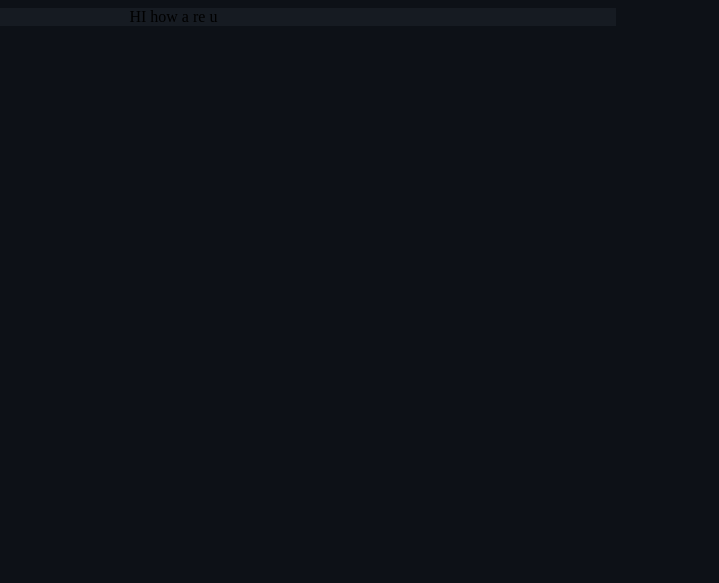
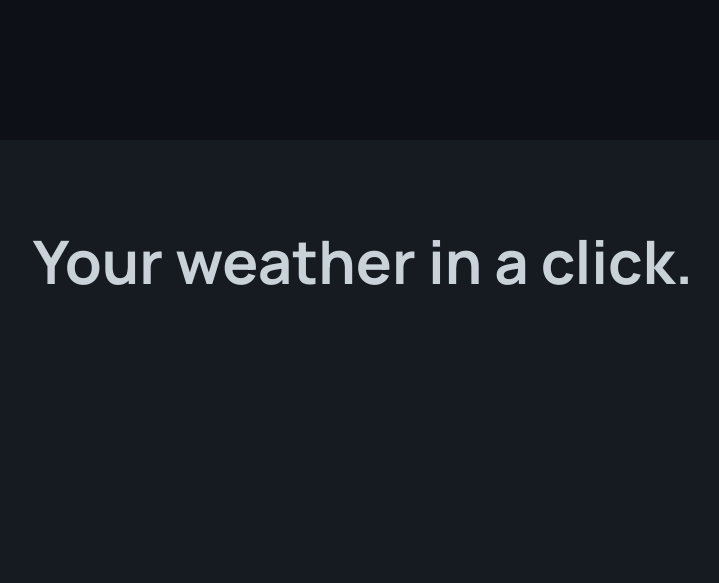
Before and after one commit to danigdd/weather-app, a website built with webpack: page src/index.html in a window 1280 px wide. Shown: the whole page, without its empty margins (277-996 px from the left). Built offline with nearby package versions, Linux system fonts and the light colour scheme; a web font is replaced by a local one.

Commit message:
style: add title and corresponding animation

```diff
--- a/src/index.js
+++ b/src/index.js
@@ -1,7 +1,7 @@
 import '../styles/general-styles.css';
 
-import { render } from './view';
+import { renderMain } from './view';
 
 console.log('hi');
-render();
+renderMain();
 console.log('bye');
--- a/src/view.js
+++ b/src/view.js
@@ -1,11 +1,14 @@
 import '../styles/general-styles.css';
+import '../styles/mainPage-styles.css';
 const root = document.getElementById('content');
-export function render() {
+export function renderMain() {
   root.innerHTML = '';
 
-  const paragraph = document.createElement('div');
-  paragraph.textContent = 'HI how a re u';
+  // TITLE
+  const titleDOM = document.createElement('div');
+  titleDOM.id = 'titleDOM_id';
+  titleDOM.textContent = 'Your weather in a click.';
+  root.appendChild(titleDOM);
 
-  root.appendChild(paragraph);
   return;
 }
--- a/styles/colors.css
+++ b/styles/colors.css
@@ -10,7 +10,7 @@
   --color-text-primary: #c9d1d9;
   --color-text-secondary: #8b949e;
 
-  /* CLIMA AND WEATHER */
+  /* CLIME AND WEATHER */
 
   --color-weather-hot: #ffb86c;
   --color-weather-cold: #82aaff;
--- a/styles/general-styles.css
+++ b/styles/general-styles.css
@@ -1,14 +1,27 @@
 @import './colors.css';
+@import url('https://fonts.googleapis.com/css2?family=Manrope:wght@200..800&family=Stack+Sans+Headline:wght@200..700&display=swap');
+
+* {
+  margin: 0;
+  font-family: 'Manrope', sans-serif;
+  font-style: normal;
+}
 body {
   background-color: var(--color-bg-main);
+  display: flex;
+  height: 100vh;
+  flex-direction: row;
+  align-items: center;
+  justify-content: center;
 }
 
 #content {
   display: flex;
   flex-direction: row;
-  align-items: center;
   justify-content: center;
-  width: 70%;
-  height: 50%;
+  width: 80%;
+  height: 45%;
+  padding: 80px 20px;
+  border-radius: 15px;
   background-color: var(--color-bg-card);
 }
--- /dev/null
+++ b/styles/mainPage-styles.css
@@ -0,0 +1,21 @@
+@import './colors.css';
+
+@keyframes fadeUp {
+  from {
+    opacity: 0;
+    transform: translateY(80px);
+  }
+  to {
+    opacity: 1;
+    transform: translateY(0);
+  }
+}
+
+#titleDOM_id {
+  color: var(--color-text-primary);
+  font-size: 60px;
+  font-weight: 700;
+  animation-name: fadeUp;
+  animation-duration: 1s;
+  animation-timing-function: ease-out;
+}
```
